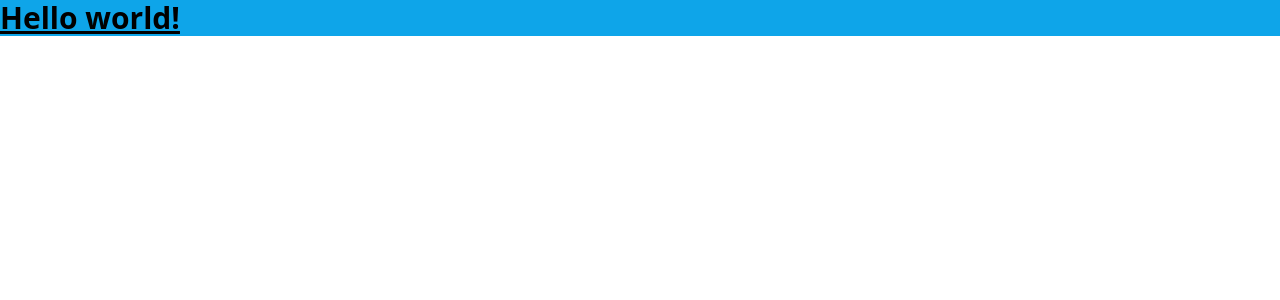
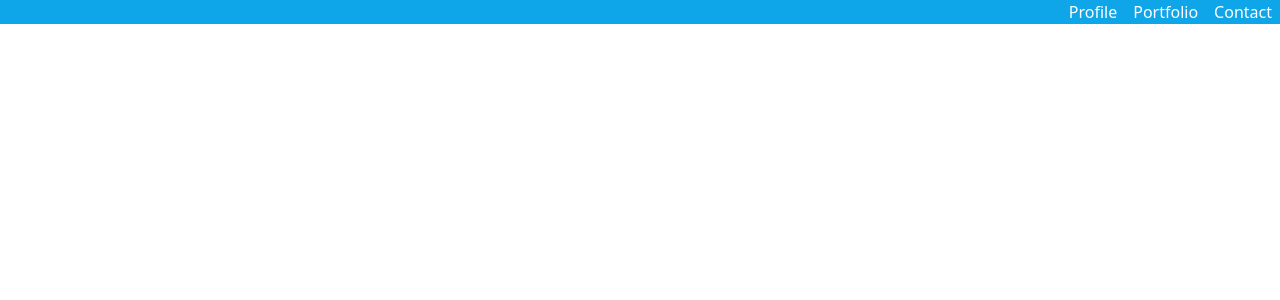
Before and after one commit to cplancich/react-portfolio, a React (Create React App) app: page / in a window 1280 px wide. Shown: the top 300 px of the page. Built offline with nearby package versions, Linux system fonts and the light colour scheme.

Commit message:
Started Navigation component & linked to App.js

```diff
--- a/src/App.js
+++ b/src/App.js
@@ -1,10 +1,11 @@
 import './App.css';
+import { Navigation } from './components/Navigation';
 
 function App() {
   return (
-    <h1 className="text-3xl font-bold underline bg-sky-500">
-      Hello world!
-    </h1>
+    <>
+      <Navigation />
+    </>
   );
 }
 
--- /dev/null
+++ b/src/components/Navigation.js
@@ -0,0 +1,11 @@
+export const Navigation = () => {
+    return (
+    <div className="bg-sky-500 text-white flex">
+        <nav className="ml-auto">
+            <a href="#Profile" className="p-2 hover:bg-sky-700">Profile</a>
+            <a href="#Portfolio" className="p-2 hover:bg-sky-700">Portfolio</a>
+            <a href="#Contact" className="p-2 hover:bg-sky-700">Contact</a>
+        </nav>
+    </div>
+    )
+}
```
Also changed, not shown: src/components/Footer.js (added), src/components/Header.js (added), src/components/Project.js (added).
